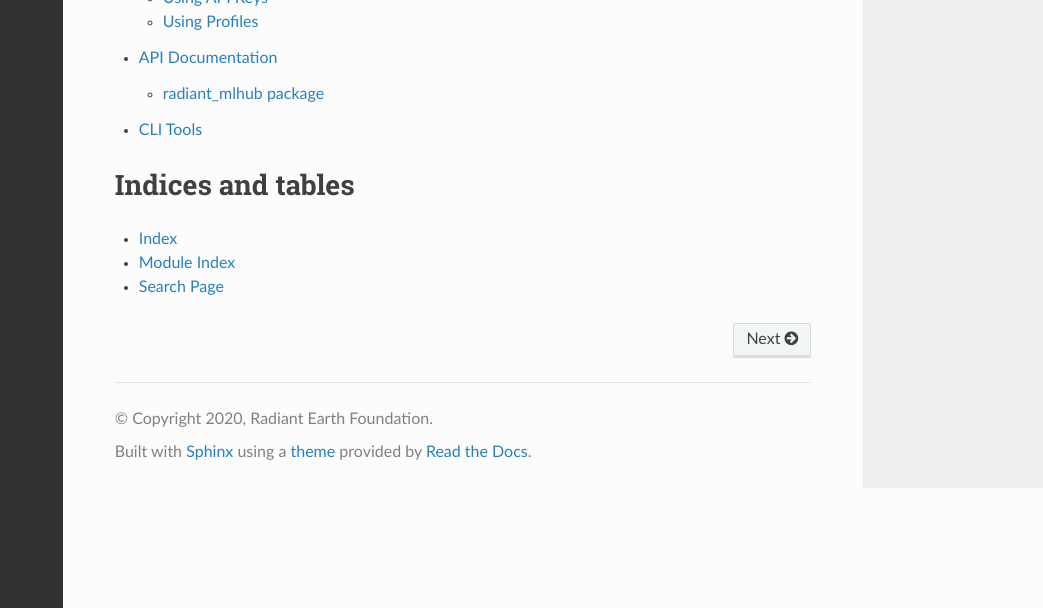
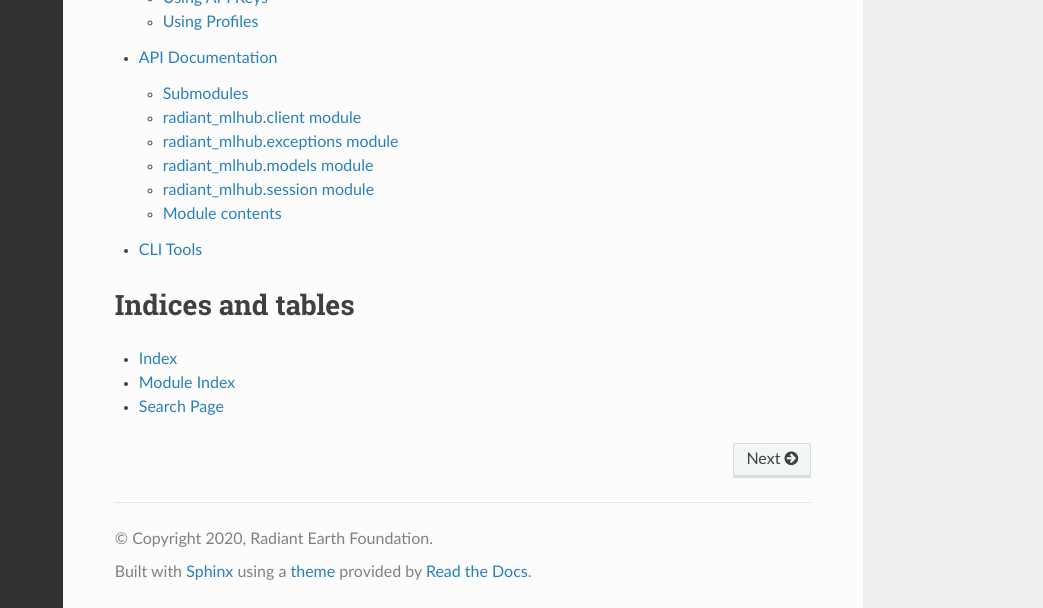
Before and after one commit to radiantearth/radiant-mlhub, a Sphinx documentation site: the page built from docs/source/index.rst, in a window 1280 px wide and 900 px high, scrolled down 632 px, cut to the strip 292-900 px from the top of the window. Shown: the whole strip, without its empty margins (237-1280 px from the left). Built offline with Sphinx 7.4.7 and the Read the Docs theme 2.0.0, drawn with Linux system fonts in a browser that asks for light colours; part of the change alters nothing that is shown.

```diff
--- a/docs/source/api/modules.rst
+++ /dev/null
@@ -1,7 +0,0 @@
-radiant_mlhub
-=============
-
-.. toctree::
-   :maxdepth: 4
-
-   radiant_mlhub
--- a/docs/source/index.rst
+++ b/docs/source/index.rst
@@ -19,7 +19,7 @@ The Python client for the `Radiant MLHub API <https://mlhub.earth>`_.
 
    getting_started
    authentication
-   API Documentation <api/modules>
+   API Documentation <api/radiant_mlhub>
    cli
 
 Indices and tables
```
Also changed, not shown: 1 other file.
